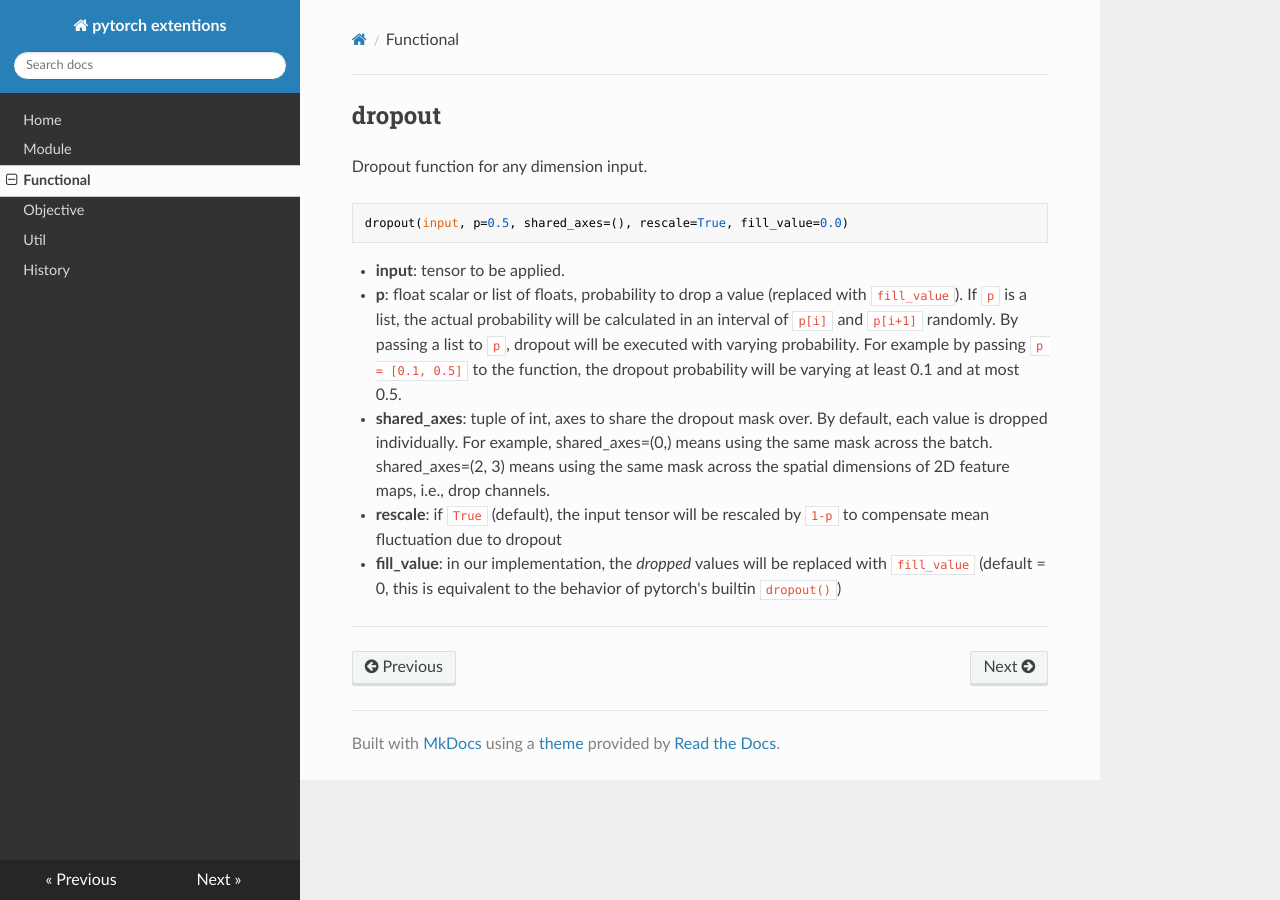
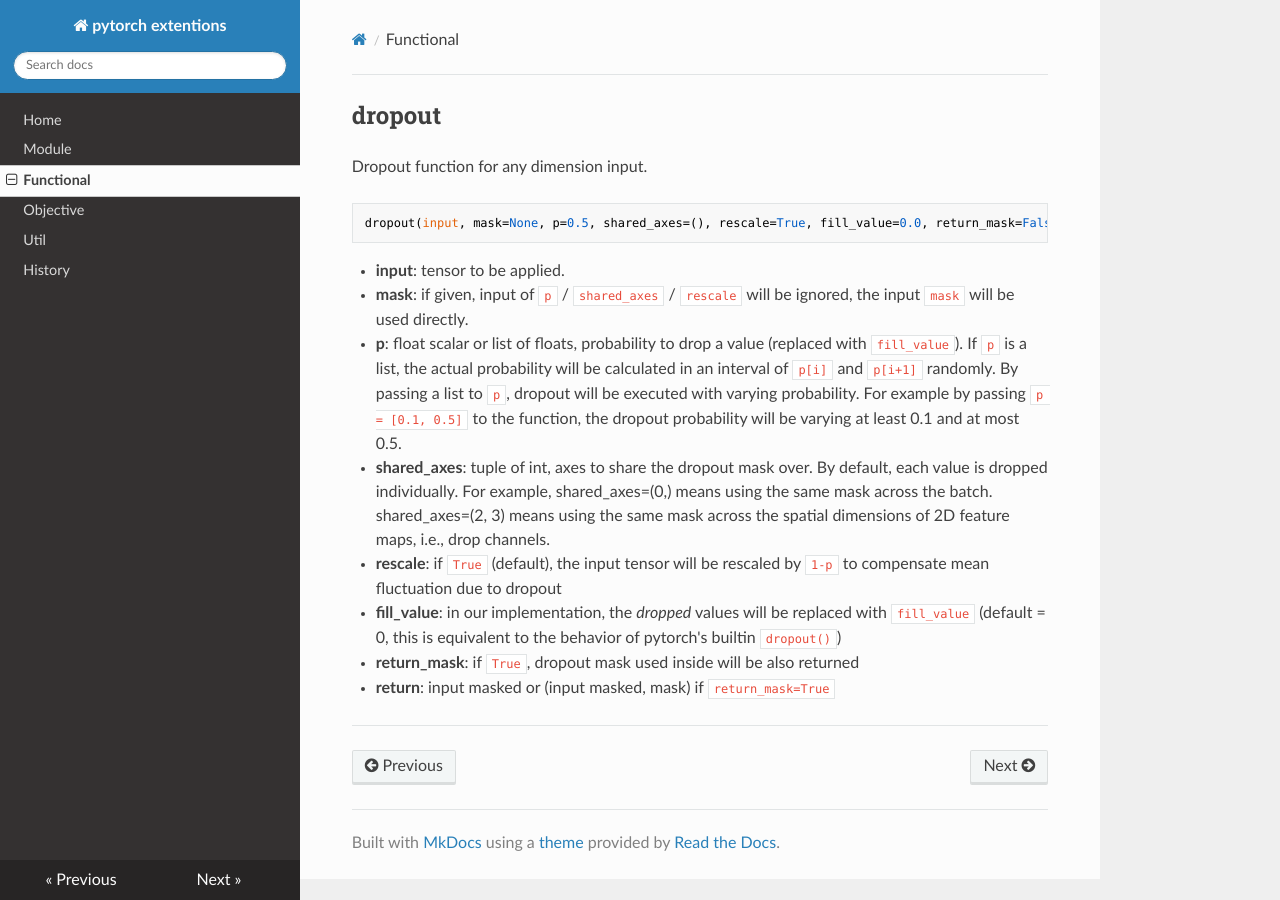
Before and after one commit to david-leon/Pytorch_Ext, an MkDocs documentation site: the page built from docs/functional.md, in a window 1280 px wide. Built offline with MkDocs 1.6.1, drawn with Linux system fonts in a browser that asks for light colours; nearby versions of some CDN libraries.

Commit message:
add `mask` input/output support for `functional.dropout()`

````diff
--- a/docs/functional.md
+++ b/docs/functional.md
@@ -1,11 +1,14 @@
 ## dropout
 Dropout function for any dimension input.
 ```python
-dropout(input, p=0.5, shared_axes=(), rescale=True, fill_value=0.0)
+dropout(input, mask=None, p=0.5, shared_axes=(), rescale=True, fill_value=0.0, return_mask=False)
 ```
 * **input**: tensor to be applied.
+* **mask**: if given, input of `p` / `shared_axes` / `rescale` will be ignored, the input `mask` will be used directly.
 * **p**: float scalar or list of floats, probability to drop a value (replaced with `fill_value`). If `p` is a list, the actual probability will be calculated in an interval of `p[i]` and `p[i+1]` randomly. By passing a list to `p`, dropout will be executed with varying probability. For example by passing `p = [0.1, 0.5]` to the function, the dropout probability will be varying at least 0.1 and at most 0.5.
 * **shared_axes**: tuple of int, axes to share the dropout mask over. By default, each value is dropped individually. For example, shared_axes=(0,) means using the same mask across the batch. shared_axes=(2, 3) means using the same mask across the spatial dimensions of 2D feature maps, i.e., drop channels.
 * **rescale**: if `True` (default), the input tensor will be rescaled by `1-p` to compensate mean fluctuation due to dropout
 * **fill_value**: in our implementation, the *dropped* values will be replaced with `fill_value` (default = 0, this is equivalent to the behavior of pytorch's builtin `dropout()`)
+* **return_mask**: if `True`, dropout mask used inside will be also returned
+* **return**: input masked or (input masked, mask) if `return_mask=True`
 _______________________________________________________________________
````
Also changed, not shown: README.md (+1 -1 lines), docs/history.md (+3 -0 lines), 1 other file.
